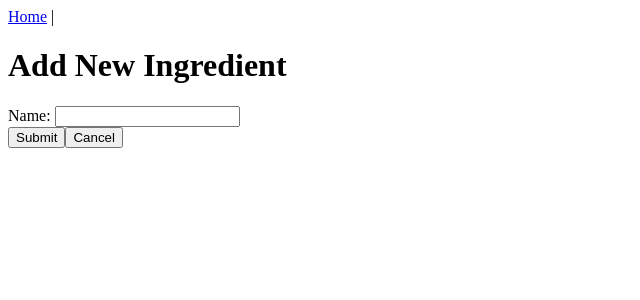
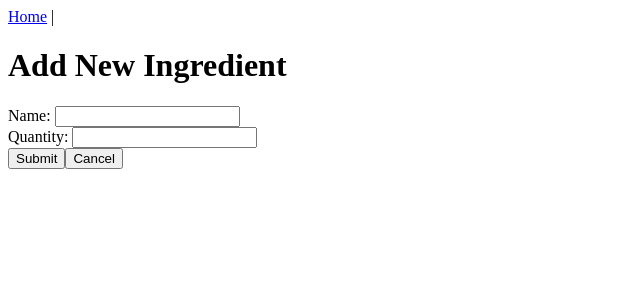
Before and after one commit to posavan/Elevated-Eats, a Vue app in the folder vue/: page /ingredients/create in a window 1280 px wide. Shown: the top 300 px of the page, without its empty margins (0-640 px from the left). Built offline with nearby package versions, Linux system fonts and the light colour scheme.

Commit message:
started refactoring

```diff
--- a/vue/src/components/Ingredient.vue
+++ b/vue/src/components/Ingredient.vue
@@ -1,9 +1,7 @@
 <template>
   <section class="ingredient">
     <p>Name: {{ item.ingredientName }}</p>
-
-    <!--<p>Quantity: {{ item.quantity }}</p>
-        <p>Calories: {{ item.calories }}</p>-->
+    <p>Quantity: {{ item.quantity }}</p>
   </section>
 </template>
 
--- a/vue/src/components/IngredientForm.vue
+++ b/vue/src/components/IngredientForm.vue
@@ -2,31 +2,12 @@
   <form v-on:submit.prevent="createNewIngredient">
     <div>
       <label for="name">Name: </label>
-      <input
-        type="text"
-        name="name"
-        id="name"
-        v-model="editIngredient.ingredientName"
-      />
+      <input type="text" name="name" id="name" v-model="editIngredient.ingredientName" />
     </div>
-    <!--<div>
+    <div>
       <label for="type">Quantity: </label>
-      <input
-        type="text"
-        name="quantity"
-        id="quantity"
-        v-model="editIngredient.quantity"
-      />
-    </div>-->
-    <!--<div>
-      <label for="type">Calories: </label>
-      <input
-        type="number"
-        name="calories"
-        id="calories"
-        v-model="editIngredient.calories"
-      />
-    </div>-->
+      <input type="text" name="quantity" id="quantity" v-model="editIngredient.quantity" />
+    </div>
     <div class="actions">
       <button class="btn-submit" type="submit">Submit</button>
       <button class="btn-cancel" type="button" v-on:click="cancelForm">
--- a/vue/src/views/AddIngredientView.vue
+++ b/vue/src/views/AddIngredientView.vue
@@ -15,8 +15,7 @@ export default {
       ingredient: {
         id: 0,
         name: "",
-        //quantity: "1 ea",
-        //calories: 0,
+        quantity: "1 ea",
         recipeId: Number(this.$route.params.recipeId)
       },
     };
```
Also changed, not shown: 1 other file (tests, documents, lock files or other folders).
